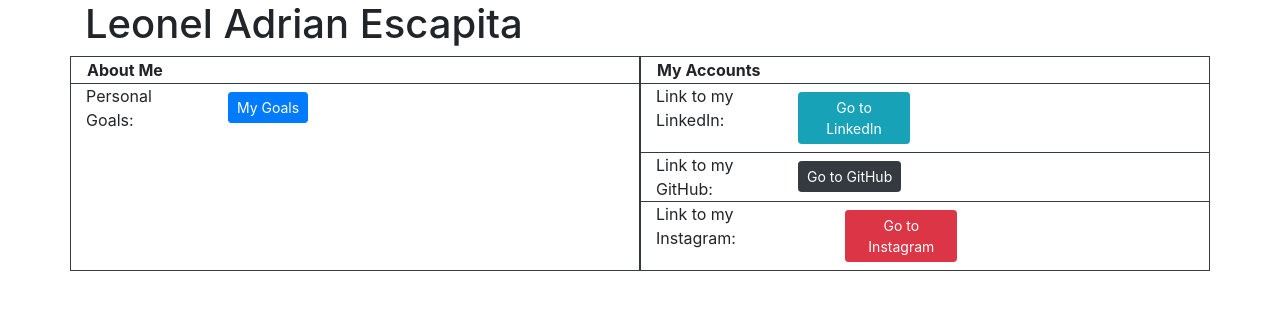
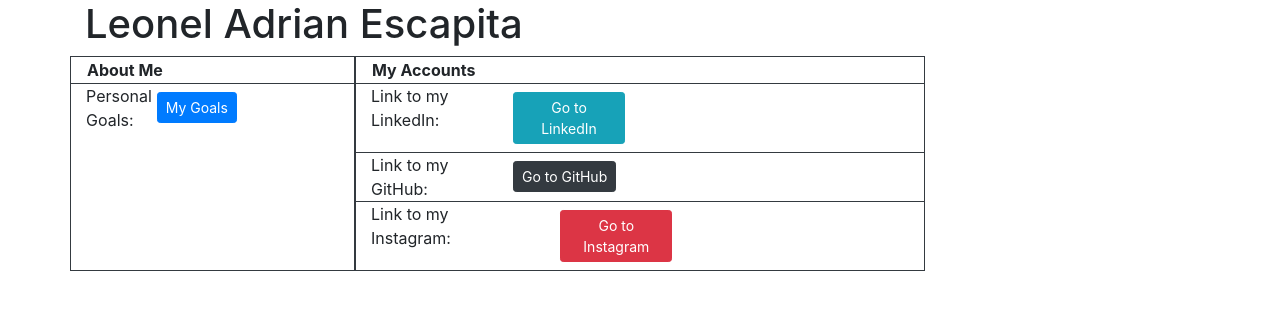
Before and after one commit to laescapita/Resume, an Angular app: page / in a window 1280 px wide. Shown: the top 310 px of the page. Built offline with nearby package versions, Linux system fonts and the light colour scheme.

Commit message:
About me column is smaller

```diff
--- a/src/app/app.component.html
+++ b/src/app/app.component.html
@@ -1,7 +1,7 @@
 <div class="container">
     <h1>Leonel Adrian Escapita</h1>
     <div class="row">
-      <div class="col-sm-6 border border-dark">
+      <div class="col-sm-3 border border-dark">
         <th>About Me</th>
         <div class="row border-top border-dark">
           <div class="col-sm-3">
```
